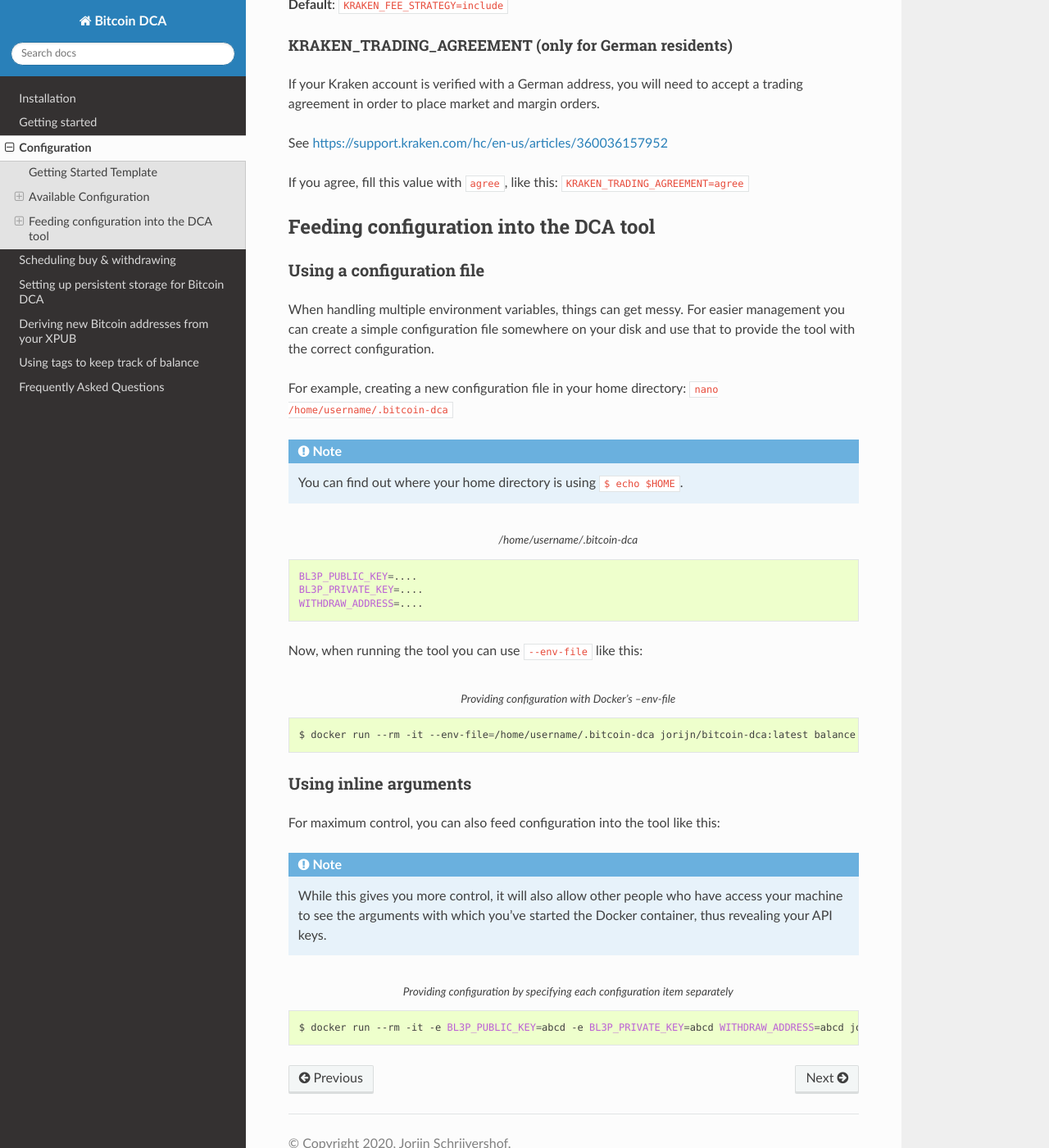
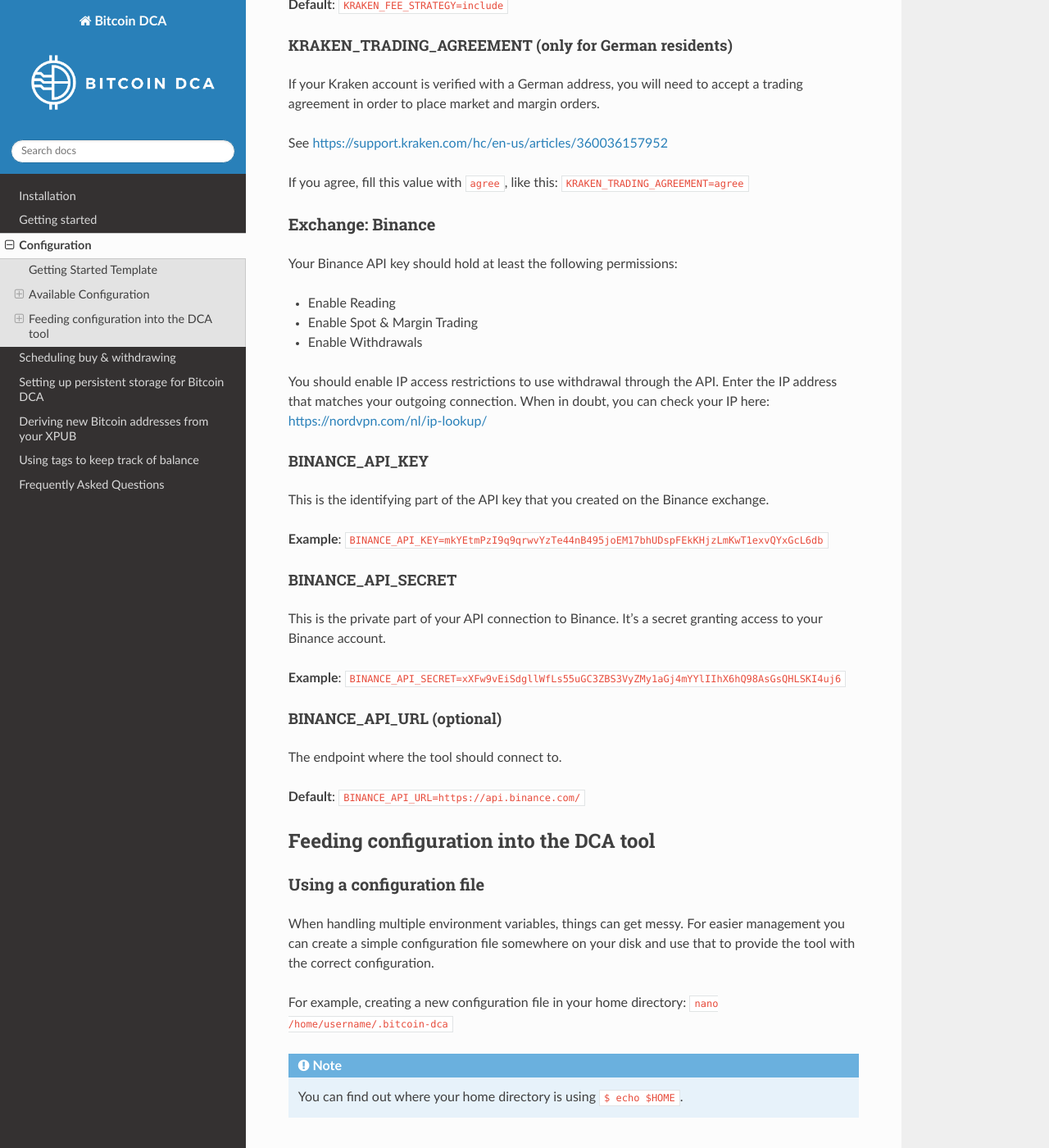
Before and after one commit to jorijn/bitcoin-dca, a Sphinx documentation site: the page built from docs/configuration.rst, in a window 1280 px wide and 1400 px high, scrolled down 3385 px. Shown: the whole window at 82% size. Built offline with Sphinx 7.4.7 and the Read the Docs theme 2.0.0, drawn with Linux system fonts in a browser that asks for light colours; pages that are not in the unit, such as notebooks, are missing from menus; some of the changed text lies outside the part shown.

Commit message:
creates documentation for the binance api connection

```diff
--- a/docs/conf.py
+++ b/docs/conf.py
@@ -1,7 +1,7 @@
 import sphinx_rtd_theme
 
 project = 'Bitcoin DCA'
-copyright = '2020, Jorijn Schrijvershof'
+copyright = '2021, Jorijn Schrijvershof'
 author = 'Jorijn Schrijvershof'
 extensions = []
 templates_path = ['_templates']
@@ -14,3 +14,8 @@
     'navigation_depth': 4,
 }
 master_doc = 'index'
+html_logo = '../resources/images/logo-white.png'
+
+# I use a privacy focussed service https://usefathom.com/ to track how the documentation
+# is being used. This allows me to improve its contents.
+html_js_files = [('https://krill.jorijn.com/script.js', {'data-site': 'MXGDAIWO'})]
--- a/docs/configuration.rst
+++ b/docs/configuration.rst
@@ -38,7 +38,7 @@
 """"""""
 This configuration value determines which exchange will be used for buys and withdrawals. The default value is BL3P.
 
-Available options: ``bl3p``, ``bitvavo``, ``kraken``
+Available options: ``bl3p``, ``bitvavo``, ``kraken``, ``binance``
 
 **Example**: ``EXCHANGE=bl3p``
 
@@ -128,6 +128,35 @@
 
 If you agree, fill this value with ``agree``, like this: ``KRAKEN_TRADING_AGREEMENT=agree``
 
+Exchange: Binance
+^^^^^^^^^^^^^^^^^
+
+Your Binance API key should hold at least the following permissions:
+
+* Enable Reading
+* Enable Spot & Margin Trading
+* Enable Withdrawals
+
+You should enable IP access restrictions to use withdrawal through the API. Enter the IP address that matches your outgoing connection. When in doubt, you can check your IP here: https://nordvpn.com/nl/ip-lookup/
+
+BINANCE_API_KEY
+"""""""""""""""
+This is the identifying part of the API key that you created on the Binance exchange.
+
+**Example**: ``BINANCE_API_KEY=mkYEtmPzI9q9qrwvYzTe44nB495joEM17bhUDspFEkKHjzLmKwT1exvQYxGcL6db``
+
+BINANCE_API_SECRET
+""""""""""""""""""
+This is the private part of your API connection to Binance. It’s a secret granting access to your Binance account.
+
+**Example**: ``BINANCE_API_SECRET=xXFw9vEiSdgllWfLs55uGC3ZBS3VyZMy1aGj4mYYlIIhX6hQ98AsGsQHLSKI4uj6``
+
+BINANCE_API_URL (optional)
+"""""""""""""""""""""""""
+The endpoint where the tool should connect to.
+
+**Default**: ``BINANCE_API_URL=https://api.binance.com/``
+
 Feeding configuration into the DCA tool
 ---------------------------------------
 
--- a/docs/logging.rst
+++ /dev/null
@@ -1,4 +0,0 @@
-.. _logging:
-
-Setting up logging
-==================
```
Also changed, not shown: README.md (+6 -5 lines), docs/README.md (+1 -1 lines), docs/faq.rst (+4 -4 lines), docs/index.rst (+11 -7 lines), resources/images/github-logo-colored.png, resources/images/logo-small.png, resources/images/logo-white.png (added), resources/images/logo.png, 1 other file.
